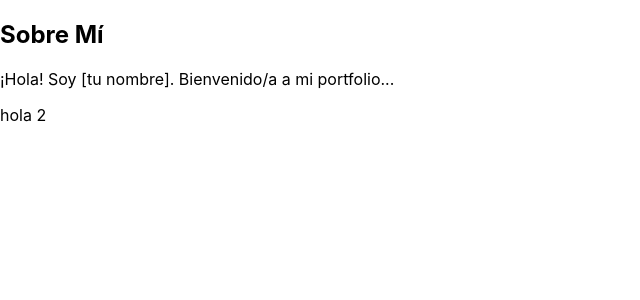
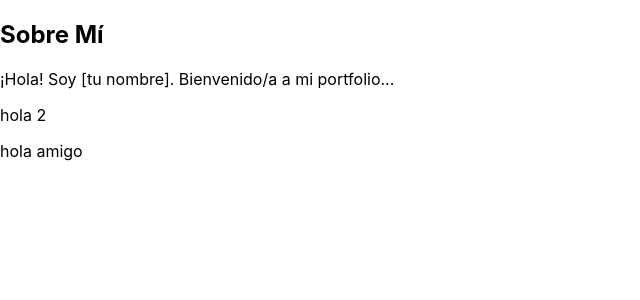
Before and after one commit to juanunez92/Portfolio, a React (Create React App) app: page / in a window 1280 px wide. Shown: the top 300 px of the page, without its empty margins (0-640 px from the left). Built offline with nearby package versions, Linux system fonts and the light colour scheme.

Commit message:
add new component2

```diff
--- a/src/AboutMe.js
+++ b/src/AboutMe.js
@@ -7,6 +7,7 @@ const AboutMe = () => {
             <h2>Sobre Mí</h2>
             <p>¡Hola! Soy [tu nombre]. Bienvenido/a a mi portfolio...</p>
             <p>hola 2</p>
+            <p>hola amigo</p>
         </div>
     );
 }
```
